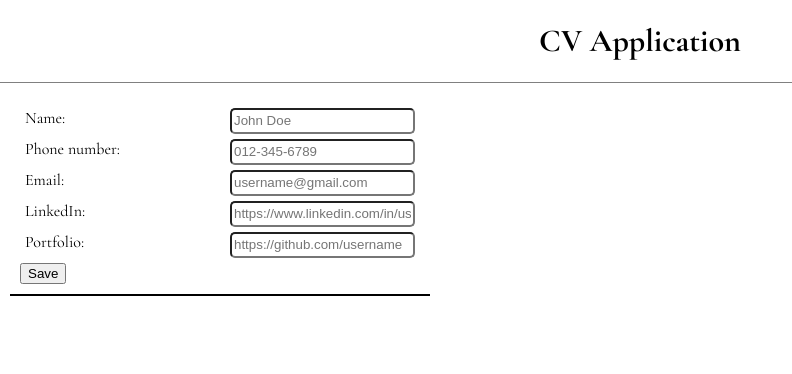
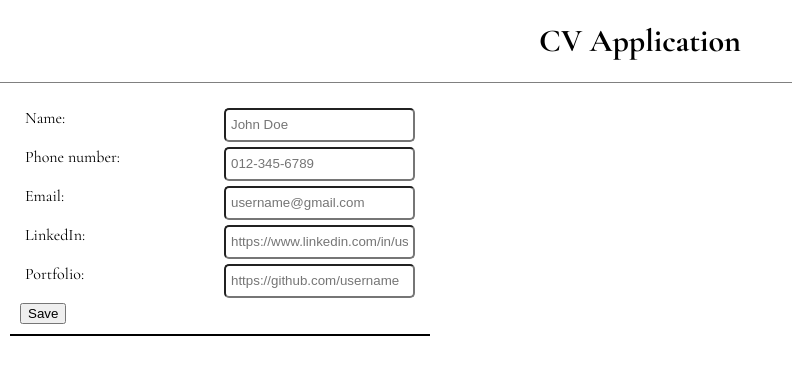
Before and after one commit to AbdirahmanFree/CV-Application, a React (Vite) app: page / in a window 1280 px wide. Shown: the top 374 px of the page, without its empty margins (0-792 px from the left). Built offline with nearby package versions, Linux system fonts and the light colour scheme.

Commit message:
small edit on padding

```diff
--- a/src/components/BuilderSection.jsx
+++ b/src/components/BuilderSection.jsx
@@ -1,5 +1,4 @@
 import "../styles/BuilderSection.css"
-import { useEffect } from "react"
 
 function BuilderSection({ section, sectionData, setCvData}){
     if(section ==="personal"){
--- a/src/styles/BuilderSection.css
+++ b/src/styles/BuilderSection.css
@@ -2,6 +2,7 @@
     border-bottom: 2px solid black;
     width: 400px;
     height: 100px;
+    min-height: max-content;
     min-height: max-content;
 
     padding: 10px;
@@ -17,5 +18,6 @@
 input {
     height: 20px;
     border-radius: 5px;
+    padding: 5px;
 
 }
```
